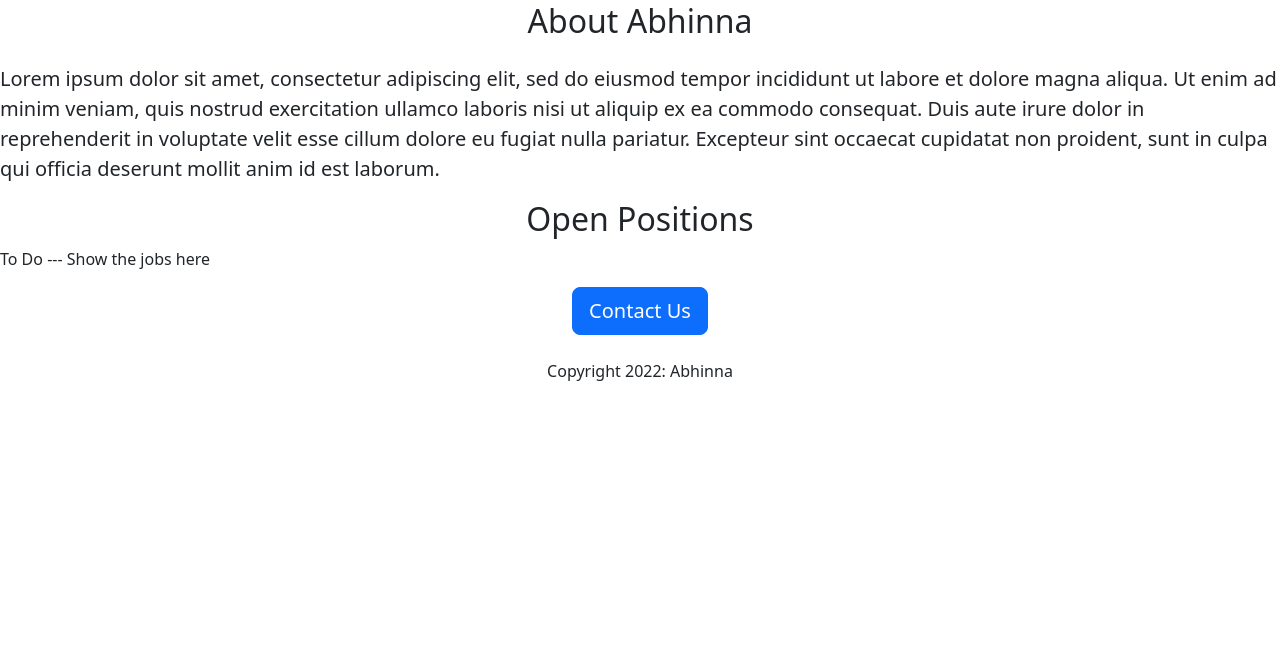
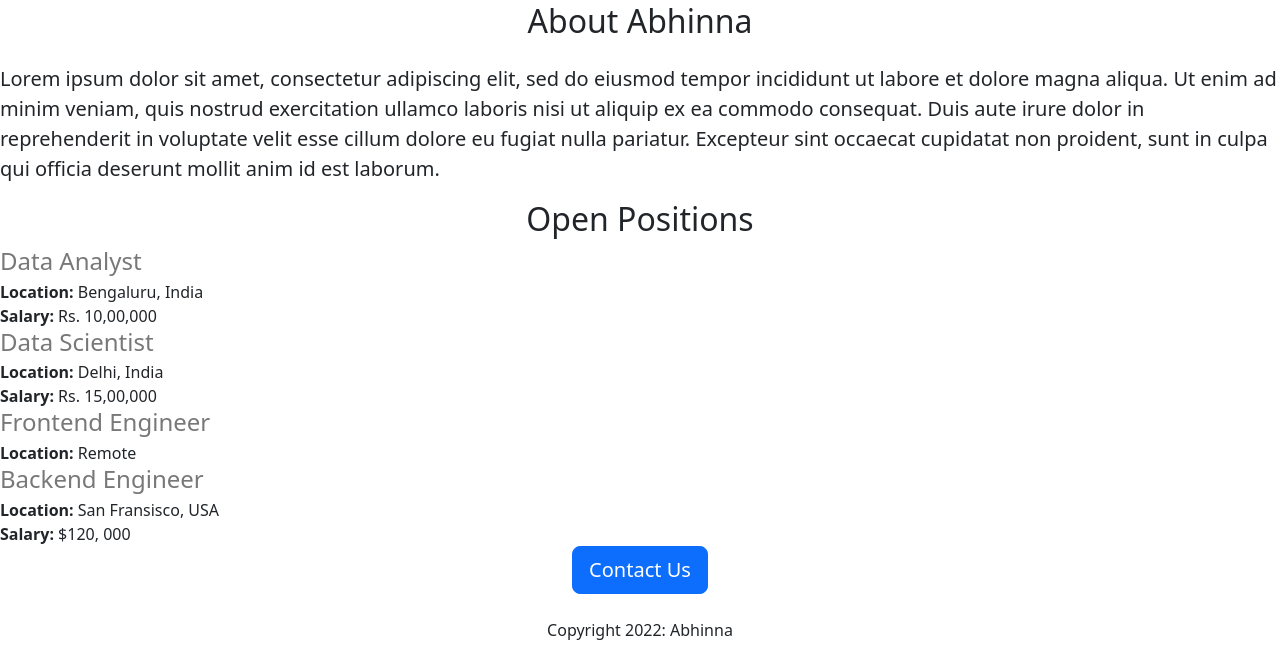
Before and after one commit to abhinna-biswal/abhinna-careers-website, a Flask app: page / in a window 1280 px wide. Shown: the part 436-1094 px from the top of the page. Before the commit the page ends 817 px from the top, so only its background shows below. Run offline with Flask 2, Linux system fonts and the light colour scheme.

Commit message:
Updated home.html and app.py

```diff
--- a/app.py
+++ b/app.py
@@ -2,10 +2,31 @@
 
 app = Flask(__name__)
 
+JOBS = [{
+  'id': 1,
+  'title': 'Data Analyst',
+  'Location': 'Bengaluru, India',
+  'salary': 'Rs. 10,00,000',
+}, {
+  'id': 2,
+  'title': 'Data Scientist',
+  'Location': 'Delhi, India',
+  'salary': 'Rs. 15,00,000',
+}, {
+  'id': 3,
+  'title': 'Frontend Engineer',
+  'Location': 'Remote',
+}, {
+  'id': 3,
+  'title': 'Backend Engineer',
+  'Location': 'San Fransisco, USA',
+  'salary': '$120, 000',
+}]
+
 
 @app.route("/")
 def hello_world():
-  return render_template('home.html')
+  return render_template('home.html', jobs=JOBS, company_name='Abhinna')
 
 
 if __name__ == '__main__':
--- a/templates/home.html
+++ b/templates/home.html
@@ -16,15 +16,30 @@
 
 <body>
   <div id="container">
-    <h1 class="text-center mt-2 mb-4"> Abhinna Career. </h1>
+    <h1 class="text-center mt-2 mb-4"> {{company_name}} Career. </h1>
     <img class="img-fluid" id="banner" src = "https://abhinna-careers-website.abhinna-biswal.repl.co/static/banner.jpg" height=320px >
     <h2 class="text-center mt-2 mb-4"> About Abhinna </h2>
     <p class="lead">
-      Lorem ipsum dolor sit amet, consectetur adipiscing elit, sed       do eiusmod tempor incididunt ut labore et dolore magna             aliqua. Ut enim ad minim veniam, quis nostrud exercitation         ullamco laboris nisi ut aliquip ex ea commodo consequat.           Duis aute irure dolor in reprehenderit in voluptate velit          esse cillum dolore eu fugiat nulla pariatur. Excepteur sint        occaecat cupidatat non proident, sunt in culpa qui officia         deserunt mollit anim id est laborum.
+      Lorem ipsum dolor sit amet, consectetur adipiscing elit, sed         do eiusmod tempor incididunt ut labore et dolore magna               aliqua. Ut enim ad minim veniam, quis nostrud exercitation           ullamco laboris nisi ut aliquip ex ea commodo consequat.             Duis aute irure dolor in reprehenderit in voluptate velit            esse cillum dolore eu fugiat nulla pariatur. Excepteur sint          occaecat cupidatat non proident, sunt in culpa qui officia           deserunt mollit anim id est laborum.
     </p>
 
     <h2 class="text-center" mt-2 mb-4> Open Positions </h2>
-    <p> To Do --- Show the jobs here </p>
+    <div>
+      {% for job in jobs %}
+        <div>
+          <h4 style="color:rgb(120,120,120); margin-bottom:4px;">{{job['title']}}
+          </h4>
+          <div><b>Location:</b>
+            {{job['Location']}}
+          </div>
+          {% if 'salary' in job %}
+          <div><b>Salary:</b>
+            {{job['salary']}}
+          </div>
+          {% endif %}
+        </div>
+      {% endfor %}
+    </div>
     <div class="text-center">
       <button class="btn btn-primary btn-lg"> Contact Us </button>
       <p class="mt-4"> Copyright 2022: Abhinna </p>
```
